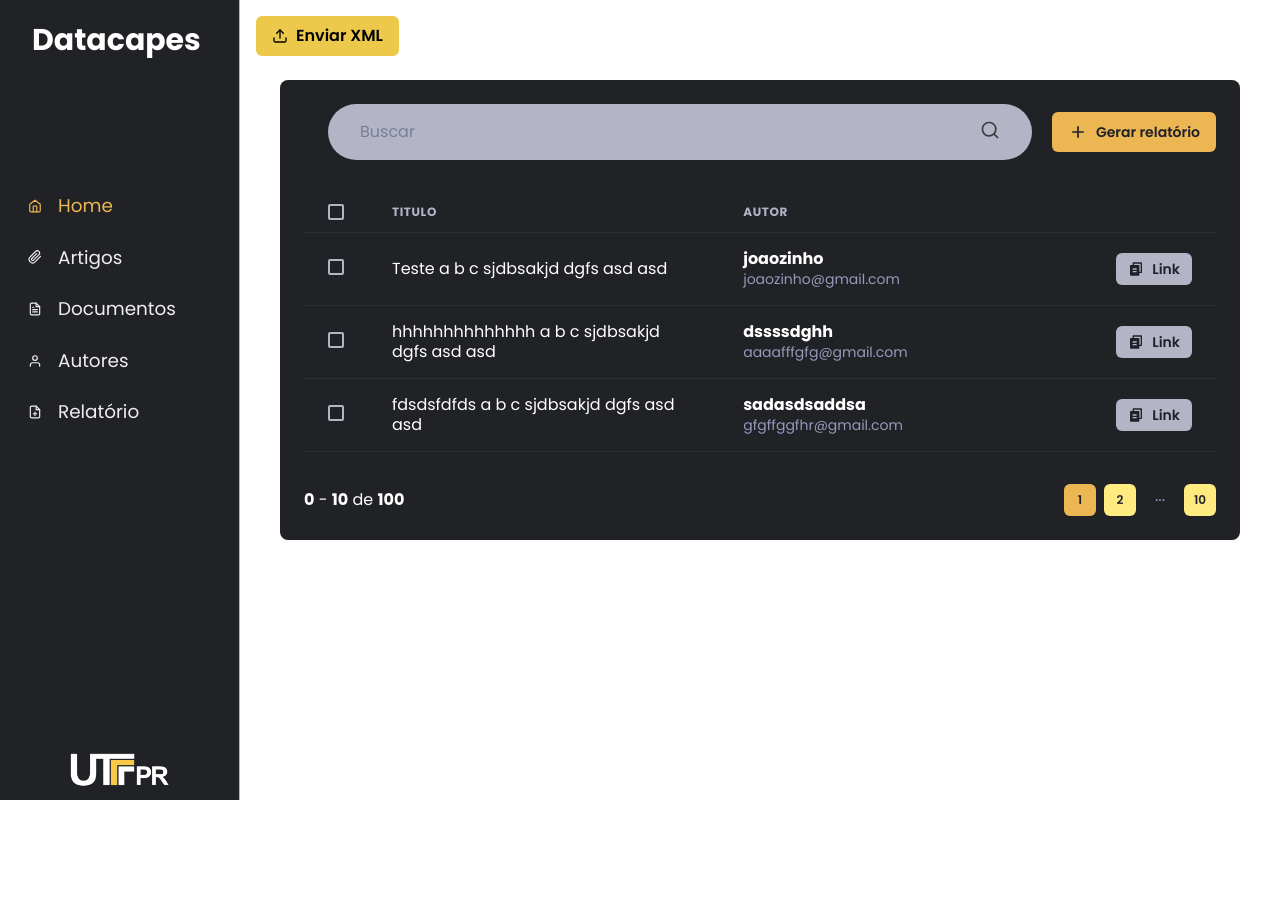
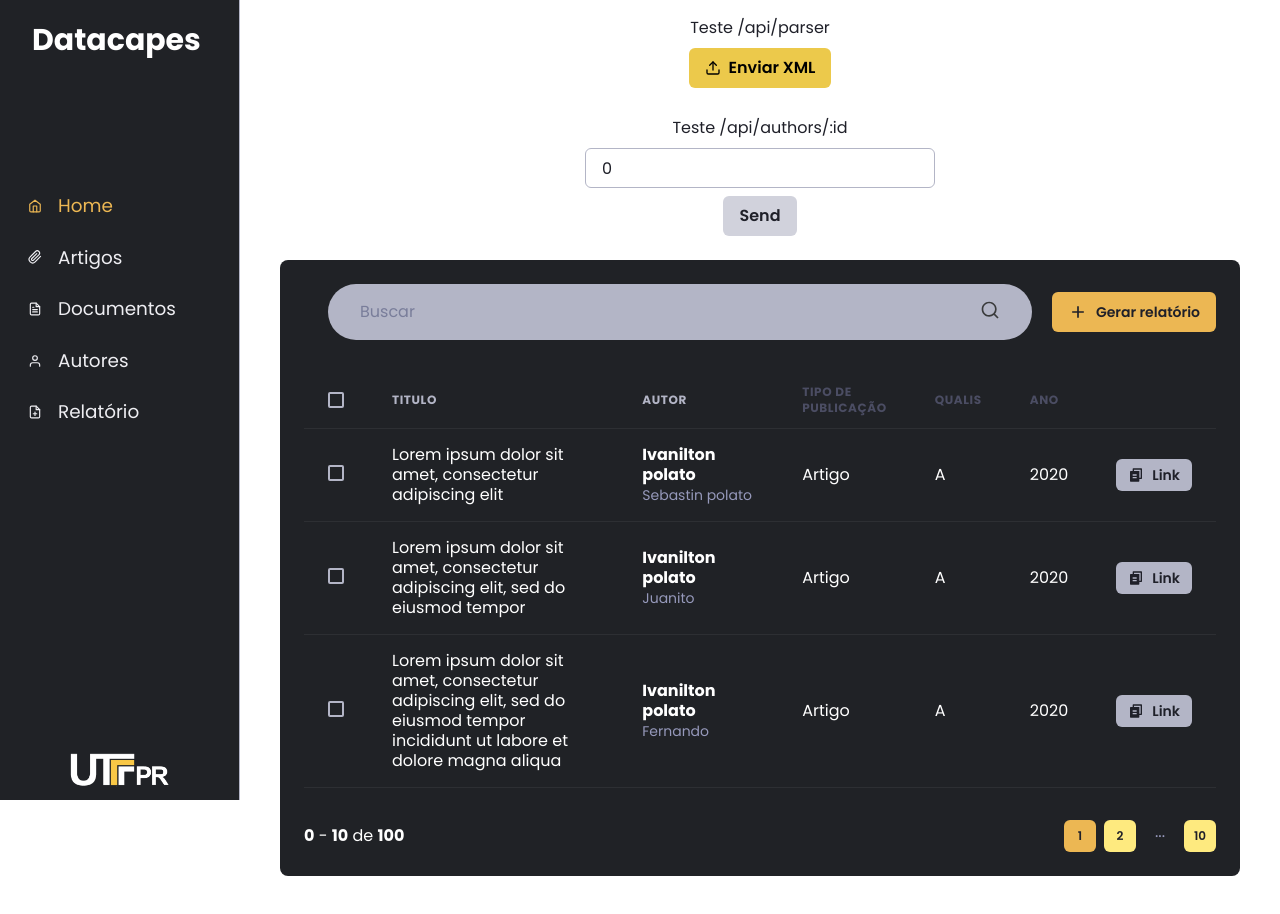
Before and after one commit to utfpr/ppgcc-cm-datacapes-front, a Next.js app: page /home in a window 1280 px wide. Before the commit the page ends 800 px from the top, so only its background shows below. Built offline with nearby package versions, Linux system fonts and the light colour scheme; what miragejs would draw is missing.

Commit message:
feat: 🎸 Listing adjust + api calls

```diff
--- a/components/Listing/index.tsx
+++ b/components/Listing/index.tsx
@@ -19,13 +19,14 @@ import { Pagination } from "../../components/Pagination/index";
 import NextLink from "next/link";
 import { useState } from "react";
 import { SearchBox } from "../SearchBox";
-
 interface ListingProps {
   data: {
     id: string;
     title: string;
-    author: string;
-    email: string;
+    publi_type: string;
+    authors: string[];
+    qualis: string;
+    year: string;
   }[];
 }
 
@@ -64,6 +65,9 @@ export function Listing({ data }: ListingProps) {
                   </Th>
                   <Th color="gray.200">TItulo</Th>
                   {isWideVersion && <Th color="gray.200">Autor</Th>}
+                  <Th w="8">Tipo de publicação</Th>
+                  <Th w="8">Qualis</Th>
+                  <Th w="8">Ano</Th>
                   <Th w="8"></Th>
                 </Tr>
               </Thead>
@@ -74,23 +78,25 @@ export function Listing({ data }: ListingProps) {
                       <Checkbox colorScheme="yellow" />
                     </Td>
                     <>
-                      <Td color={"white"} maxW={200}>
+                      <Td color={"white"} maxW={300}>
                         {item.title}
                       </Td>
                       {isWideVersion && (
                         <Td color={"white"}>
                           <Box>
                             <Link color={"white"}>
-                              <Text fontWeight="bold">{item.author}</Text>
+                              <Text fontWeight="bold">{item.authors[0]}</Text>
                             </Link>
                             <Text fontSize="sm" color="gray.300">
-                              {item.email}
+                              {item.authors[1]}
                             </Text>
                           </Box>
                         </Td>
                       )}
                     </>
-
+                    <Td color={"white"}>{item.publi_type}</Td>
+                    <Td color={"white"}>{item.qualis}</Td>
+                    <Td color={"white"}>{item.year}</Td>
                     <Td>
                       <Button
                         as="a"
--- a/components/XMLUploadButton/index.tsx
+++ b/components/XMLUploadButton/index.tsx
@@ -3,6 +3,7 @@ import { ChangeEvent, useRef, useState } from "react";
 import { FiUpload } from "react-icons/fi";
 import { toast } from "react-toastify";
 import React from "react";
+import { api } from "../../services/api";
 
 interface HTMLInputEvent extends ChangeEvent {
   target: HTMLInputElement & EventTarget;
@@ -16,7 +17,7 @@ export function XMLUploadButton() {
   const fileRef = useRef() as React.MutableRefObject<HTMLInputElement>;
   const [fileName, setFileName] = useState<string | undefined>("Enviar XML");
 
-  const handleChange = (e: HTMLInputEvent) => {
+  const handleChange = async (e: HTMLInputEvent) => {
     if (!e.target.files?.length) {
       return;
     }
@@ -32,6 +33,13 @@ export function XMLUploadButton() {
     }
 
     setFileName(files?.name);
+
+    const formData = new FormData();
+    formData.append("arquivo", files, "curriculo.xml");
+    const { data } = await api.post("/parser", files);
+
+    console.log(data);
+
     return toast.success("Arquivo adicionado.");
   };
 
--- a/pages/home.tsx
+++ b/pages/home.tsx
@@ -1,35 +1,76 @@
-import { useDisclosure } from "@chakra-ui/react";
+import { Button, Input, Text, useDisclosure, VStack } from "@chakra-ui/react";
+import { useState } from "react";
 import { Listing } from "../components/Listing";
 import { XMLUploadButton } from "../components/XMLUploadButton";
 import { XMLUploadModal } from "../components/XMLUploadModal";
+import { api } from "../services/api";
+
+
+
 
 const dataTest = [
   {
     id: "aasd34-32-df-sdf3",
-    title: "Teste a b c sjdbsakjd dgfs asd asd ",
-    author: "joaozinho",
-    email: "joaozinho@gmail.com",
+    title: "Lorem ipsum dolor sit amet, consectetur adipiscing elit",
+    publi_type: "Artigo",
+    authors: [
+      "Ivanilton polato",
+      "Sebastin polato",
+    ],
+    qualis: "A",
+    year: "2020",
   },
   {
     id: "aasd34-32-sddsf-sdf3",
-    title: "hhhhhhhhhhhhhh a b c sjdbsakjd dgfs asd asd ",
-    author: "dssssdghh",
-    email: "aaaafffgfg@gmail.com",
+    title: "Lorem ipsum dolor sit amet, consectetur adipiscing elit, sed do eiusmod tempor ",
+    publi_type: "Artigo",
+    authors: [
+      "Ivanilton polato",
+      "Juanito",
+    ],
+    qualis: "A",
+    year: "2020",
   },
   {
     id: "aasd34-32-asasf-sdf3",
-    title: "fdsdsfdfds a b c sjdbsakjd dgfs asd asd ",
-    author: "sadasdsaddsa",
-    email: "gfgffggfhr@gmail.com",
+    title: "Lorem ipsum dolor sit amet, consectetur adipiscing elit, sed do eiusmod tempor incididunt ut labore et dolore magna aliqua",
+    publi_type: "Artigo",
+    authors: [
+      "Ivanilton polato",
+      "Fernando",
+    ],
+    qualis: "A",
+    year: "2020",
   },
 ];
 
 export default function Home() {
   const { isOpen, onClose } = useDisclosure();
+  const [author, setAuthor] = useState(0);
 
+
+  const handleSearchAuthor = async () => {
+    const { data } = await api.get(`/authors/${author}`);
+
+    console.log(data);
+  }
   return (
     <div>
-      <XMLUploadButton />
+      <VStack>
+        <Text>
+          Teste /api/parser
+        </Text>
+        <XMLUploadButton />
+        <Text pt="5">
+          Teste /api/authors/:id
+        </Text>
+        <Input type="number" value={author} onChange={
+          (e) => setAuthor(Number(e.target.value))
+        } w="200" />
+        <Button onClick={handleSearchAuthor}>Send</Button>
+
+      </VStack>
+
       <XMLUploadModal isOpen={isOpen} onClose={onClose} />
       <Listing data={dataTest} />
     </div>
--- a/services/api.ts
+++ b/services/api.ts
@@ -1,5 +1,5 @@
 import axios from 'axios';
 
 export const api = axios.create({
-    baseURL: 'http://localhost:3000/api',
+    baseURL: 'http://localhost:3333/api',
 });
```
